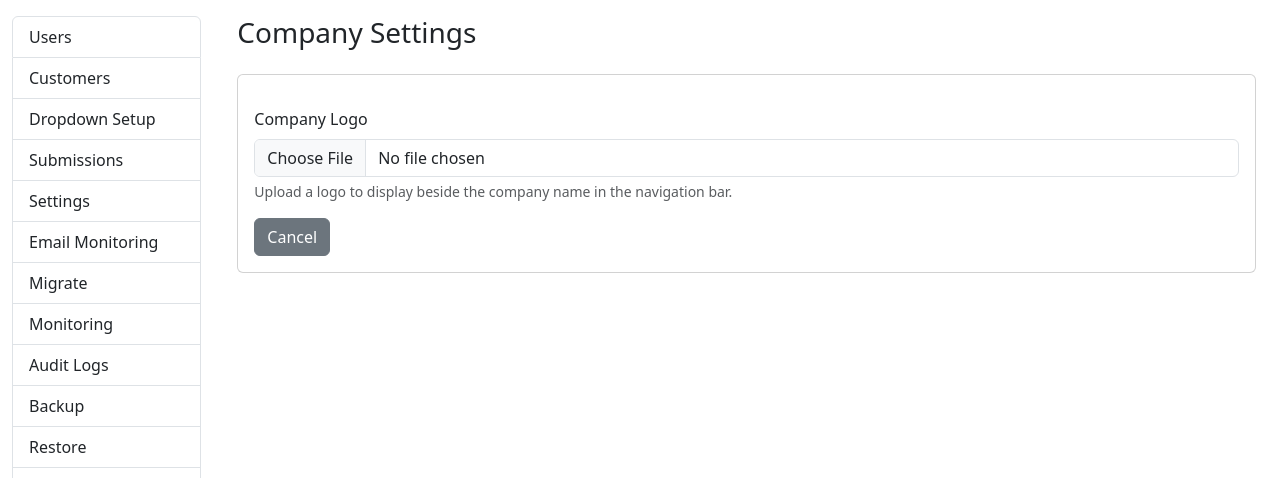
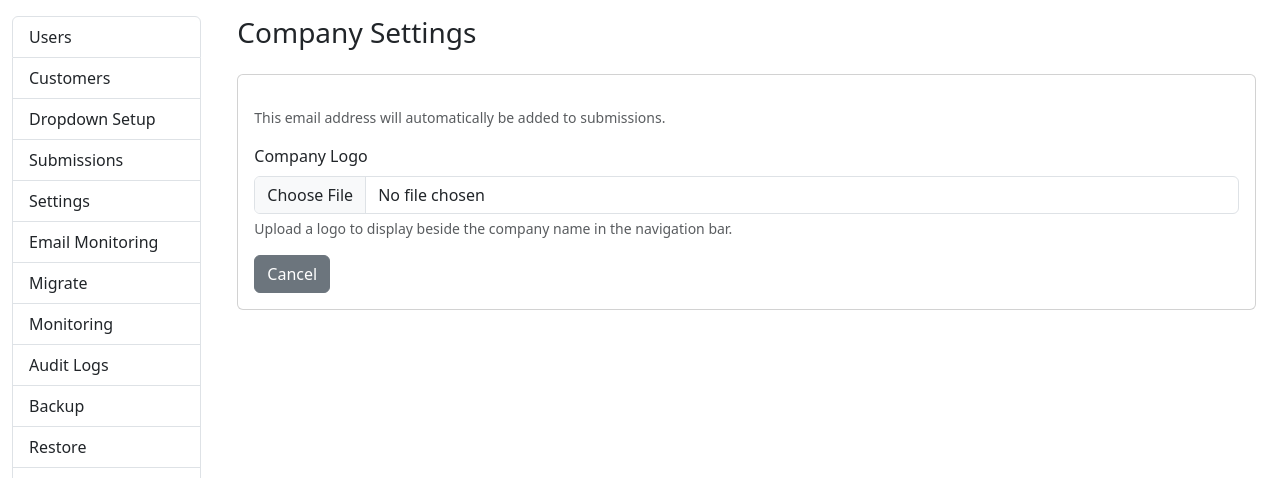
Before and after one commit to raynogrundling-stack/TestSamples, a Python web app: template templates/admin/settings/company.html in a window 1280 px wide. Shown: the part 16-494 px from the top of the page. Run offline with Jinja, Linux system fonts and the light colour scheme; the template is opened without the code that fills it, so the values that code supplies are empty.

Commit message:
Update company.html

```diff
--- a/templates/admin/settings/company.html
+++ b/templates/admin/settings/company.html
@@ -24,6 +24,18 @@ Company Settings
                         {{ error }}
                     </div>
                     {% endfor %}
+                </div>
+                <div class="mb-3">
+                    {{ form.submission_email.label(
+                        class="form-label"
+                    ) }}
+                    {{ form.submission_email(
+                        class="form-control"
+                    ) }}
+                    <div class="form-text">
+                        This email address will automatically
+                        be added to submissions.
+                    </div>
                 </div>
                 <div class="mb-3">
                     <label class="form-label">
```
